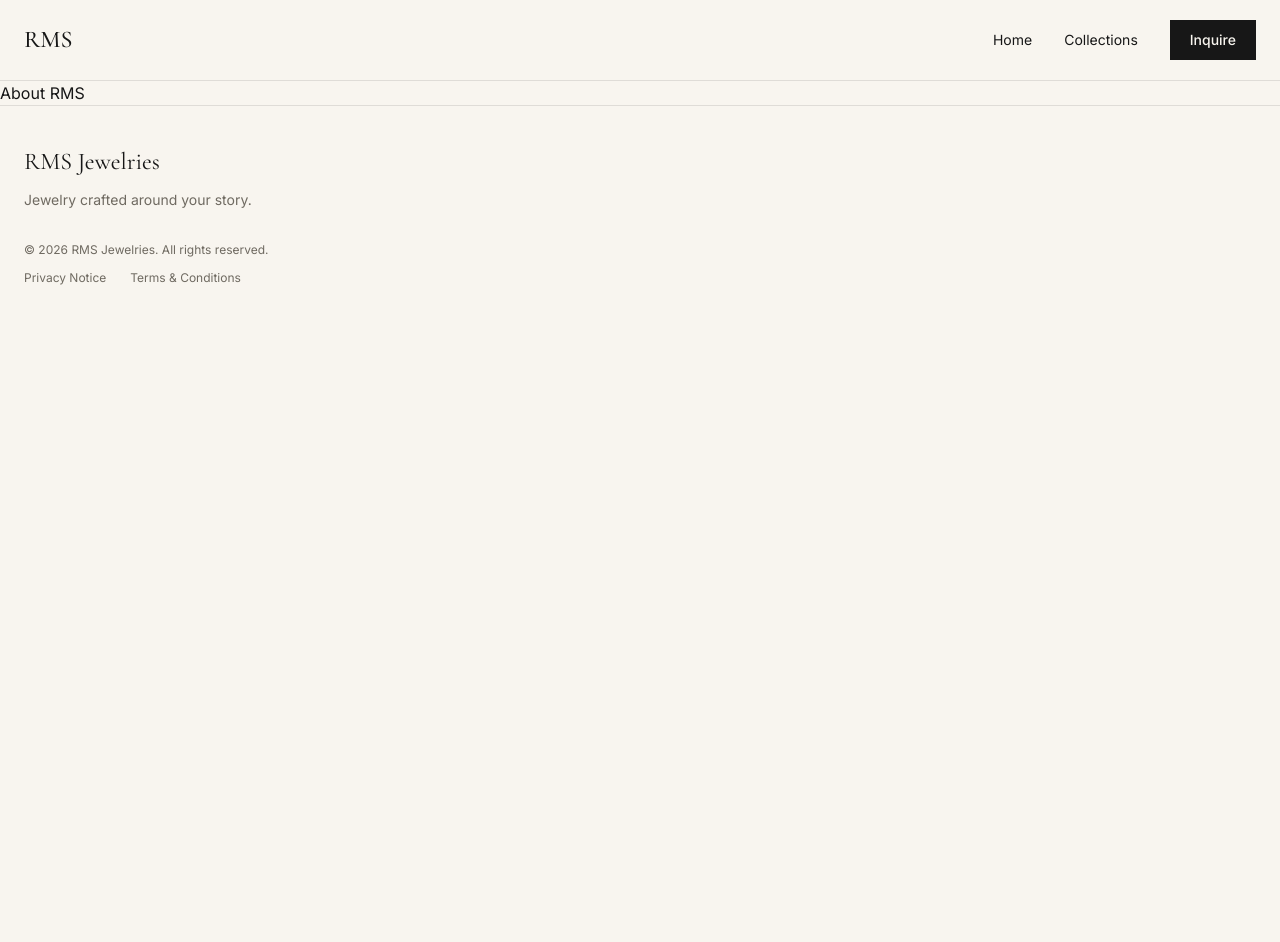
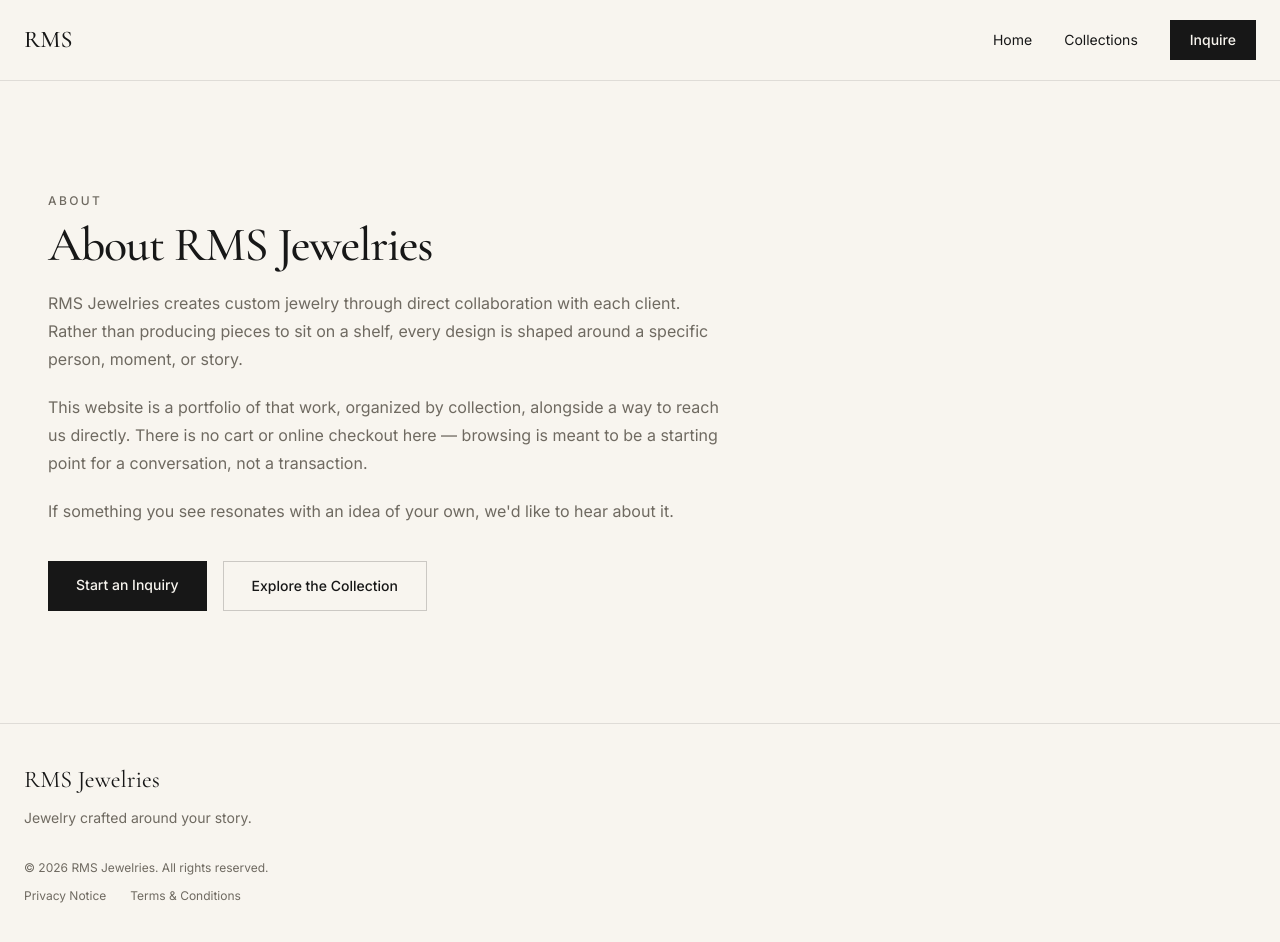
Before and after one commit to neozeph/rms-jewelries, a React (Vite) app: page /about in a window 1280 px wide. Before the commit the page ends 800 px from the top, so only its background shows below. Built offline with nearby package versions, Linux system fonts and the light colour scheme.

Commit message:
chore: update contact and about pages

```diff
--- a/src/pages/About.tsx
+++ b/src/pages/About.tsx
@@ -1,7 +1,52 @@
+import { Link } from "react-router-dom";
+import Container from "../components/ui/Container";
+
 export default function About() {
   return (
     <main>
-      <h1>About RMS</h1>
+      <section className="py-20 lg:py-28">
+        <Container>
+          <div className="max-w-2xl">
+            <p className="text-xs font-medium uppercase tracking-[0.2em] text-rms-muted">
+              About
+            </p>
+            <h1 className="mt-3 font-display text-4xl font-medium tracking-tight text-rms-charcoal sm:text-5xl">
+              About RMS Jewelries
+            </h1>
+            <p className="mt-5 text-base leading-7 text-rms-muted">
+              RMS Jewelries creates custom jewelry through direct
+              collaboration with each client. Rather than producing pieces
+              to sit on a shelf, every design is shaped around a specific
+              person, moment, or story.
+            </p>
+            <p className="mt-5 text-base leading-7 text-rms-muted">
+              This website is a portfolio of that work, organized by
+              collection, alongside a way to reach us directly. There is no
+              cart or online checkout here &mdash; browsing is meant to be a
+              starting point for a conversation, not a transaction.
+            </p>
+            <p className="mt-5 text-base leading-7 text-rms-muted">
+              If something you see resonates with an idea of your own,
+              we&apos;d like to hear about it.
+            </p>
+
+            <div className="mt-9 flex flex-wrap gap-4">
+              <Link
+                to="/inquire"
+                className="bg-rms-charcoal px-7 py-3.5 text-sm font-medium text-rms-ivory transition-opacity hover:opacity-80 focus:outline-none focus-visible:ring-2 focus-visible:ring-rms-gold focus-visible:ring-offset-4 focus-visible:ring-offset-rms-ivory"
+              >
+                Start an Inquiry
+              </Link>
+              <Link
+                to="/collections"
+                className="border border-rms-charcoal/20 px-7 py-3.5 text-sm font-medium text-rms-charcoal transition-colors hover:border-rms-charcoal focus:outline-none focus-visible:ring-2 focus-visible:ring-rms-gold focus-visible:ring-offset-4 focus-visible:ring-offset-rms-ivory"
+              >
+                Explore the Collection
+              </Link>
+            </div>
+          </div>
+        </Container>
+      </section>
     </main>
   );
 }
--- a/src/pages/Contact.tsx
+++ b/src/pages/Contact.tsx
@@ -1,7 +1,58 @@
+import { Link } from "react-router-dom";
+import Container from "../components/ui/Container";
+
 export default function Contact() {
   return (
     <main>
-      <h1>Contact RMS</h1>
+      <section className="py-20 lg:py-28">
+        <Container>
+          <div className="max-w-2xl">
+            <p className="text-xs font-medium uppercase tracking-[0.2em] text-rms-muted">
+              Contact
+            </p>
+            <h1 className="mt-3 font-display text-4xl font-medium tracking-tight text-rms-charcoal sm:text-5xl">
+              Contact RMS Jewelries
+            </h1>
+            <p className="mt-5 text-base leading-7 text-rms-muted">
+              The quickest way to reach us is to start an inquiry &mdash;
+              tell us a little about what you have in mind, and a member of
+              RMS will personally follow up.
+            </p>
+
+            <div className="mt-9">
+              <Link
+                to="/inquire"
+                className="inline-block bg-rms-charcoal px-7 py-3.5 text-sm font-medium text-rms-ivory transition-opacity hover:opacity-80 focus:outline-none focus-visible:ring-2 focus-visible:ring-rms-gold focus-visible:ring-offset-4 focus-visible:ring-offset-rms-ivory"
+              >
+                Start an Inquiry
+              </Link>
+            </div>
+
+            <div className="mt-14 border-t border-rms-charcoal/10 pt-10">
+              <h2 className="font-display text-2xl font-medium text-rms-charcoal">
+                Other ways to reach us
+              </h2>
+              <dl className="mt-5 space-y-4 text-sm text-rms-muted">
+                <div>
+                  <dt className="font-medium text-rms-charcoal">Email</dt>
+                  <dd className="mt-1">
+                    <a
+                      href="mailto:rmsjewelries@gmail.com"
+                      className="text-rms-charcoal underline underline-offset-2 hover:text-rms-gold focus:outline-none focus-visible:ring-2 focus-visible:ring-rms-gold focus-visible:ring-offset-2 focus-visible:ring-offset-rms-ivory"
+                    >
+                      rmsjewelries@gmail.com
+                    </a>
+                  </dd>
+                </div>
+                <div>
+                  <dt className="font-medium text-rms-charcoal">Location</dt>
+                  <dd className="mt-1">Pandi, Bulacan, Philippines</dd>
+                </div>
+              </dl>
+            </div>
+          </div>
+        </Container>
+      </section>
     </main>
   );
 }
```
